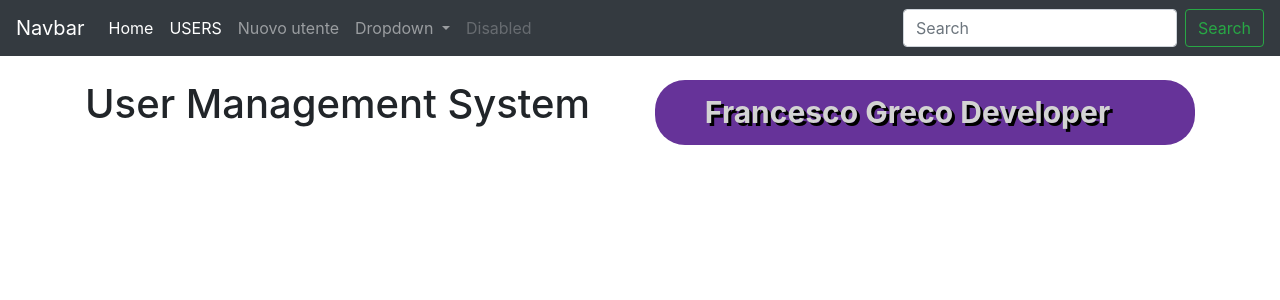
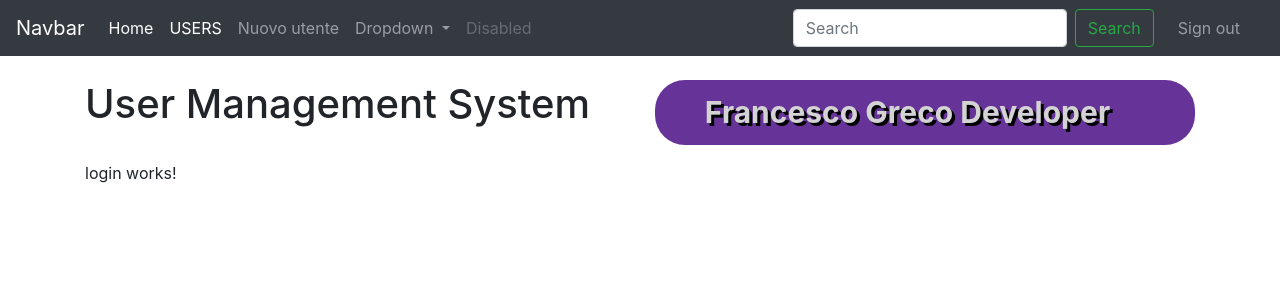
Before and after one commit to francescogreco-dev/corsoAngular, an Angular app: page /login in a window 1280 px wide. Before the commit this address led to /. Shown: the top 300 px of the page. Built offline with nearby package versions, Linux system fonts and the light colour scheme.

Commit message:
inizio infrastruttura di login

```diff
--- /dev/null
+++ b/src/app/login/login.component.html
@@ -0,0 +1 @@
+<p>login works!</p>
--- /dev/null
+++ b/src/app/login/login.component.ts
@@ -0,0 +1,15 @@
+import { Component, OnInit } from '@angular/core';
+
+@Component({
+  selector: 'app-login',
+  templateUrl: './login.component.html',
+  styleUrls: ['./login.component.css']
+})
+export class LoginComponent implements OnInit {
+
+  constructor() { }
+
+  ngOnInit(): void {
+  }
+
+}
--- a/src/app/nav/nav.component.html
+++ b/src/app/nav/nav.component.html
@@ -35,5 +35,13 @@
       <input class="form-control mr-sm-2" type="search" placeholder="Search" aria-label="Search">
       <button class="btn btn-outline-success my-2 my-sm-0" type="submit">Search</button>
     </form>
+    <ul class="navbar-nav px-3">
+      <li class="nav-item text-nowrap">
+        <a *ngIf="!isUserLOggedIn" class="nav-link" href="#">Sign in</a>
+      </li>
+      <li class="nav-item text-nowrap">
+        <a *ngIf="isUserLOggedIn" href="#" class="nav-link" (click)="logout($event)">Sign out</a>
+      </li>
+    </ul>
   </div>
 </nav>
--- a/src/app/nav/nav.component.ts
+++ b/src/app/nav/nav.component.ts
@@ -1,5 +1,8 @@
 import { Component, OnInit, EventEmitter, Output } from '@angular/core';
 import { User } from './../classes/User';
+import { AuthService } from '../services/auth.service';
+import { RouteGuardService } from '../route-guard.service';
+import { Router } from '@angular/router';
 
 @Component({
   selector: 'app-nav',
@@ -9,13 +12,22 @@ import { User } from './../classes/User';
 export class NavComponent implements OnInit {
 
   @Output() onNewUser = new EventEmitter();
-  constructor() { }
+  private isUserLOggedIn: boolean = false;
+  constructor(private auth: AuthService, private router: Router) { }
 
   ngOnInit(): void {
+    this.isUserLOggedIn = this.auth.isUserLoggedIn();
   }
 
   newUser() {
     this.onNewUser.emit()
   }
 
+  logout(e: Event){
+    e.preventDefault();
+    this.auth.logout();
+    this.isUserLOggedIn = false;
+    this.router.navigate(['login']);
+  }
+
 }
--- /dev/null
+++ b/src/app/route-guard.service.ts
@@ -0,0 +1,19 @@
+import { Injectable } from '@angular/core';
+import { ActivatedRouteSnapshot, CanActivate, RouterStateSnapshot, Router } from '@angular/router';
+import { AuthService } from './services/auth.service';
+
+@Injectable({
+  providedIn: 'root'
+})
+export class RouteGuardService implements CanActivate{
+
+  constructor(private router : Router, private auth : AuthService) { }
+
+  canActivate(route: ActivatedRouteSnapshot, state : RouterStateSnapshot){
+    if(this.auth.isUserLoggedIn()){
+      return true;
+    } else {
+      this.router.navigate(['login']);
+    }
+  }
+}
--- a/src/app/routing-module.module.ts
+++ b/src/app/routing-module.module.ts
@@ -4,6 +4,8 @@ import { RouterModule, Routes } from '@angular/router';
 import { UsersComponent } from './users/users.component';
 import { UserDetailComponent } from './user-detail/user-detail.component';
 import { UserDataComponent } from './user-data/user-data.component';
+import { RouteGuardService } from './route-guard.service';
+import { LoginComponent } from './login/login.component';
 
 const routes: Routes = [
   {
@@ -22,11 +24,16 @@ const routes: Routes = [
   },
   {
     path: 'users/:id/edit',
-    component: UserDetailComponent
+    component: UserDetailComponent,
+    canActivate: [RouteGuardService]
   },
   {
     path: 'users/:id',
     component: UserDataComponent
+  },
+  {
+    path: 'login',
+    component: LoginComponent
   }
 ]
 
@@ -38,6 +45,7 @@ const routes: Routes = [
   ],
   exports: [
     RouterModule
-  ]
+  ],
+  providers: [RouteGuardService]
 })
 export class RoutingModuleModule { }
--- /dev/null
+++ b/src/app/services/auth.service.ts
@@ -0,0 +1,27 @@
+import { Injectable } from '@angular/core';
+
+@Injectable({
+  providedIn: 'root'
+})
+export class AuthService {
+
+  private isUserLogged : boolean = true;
+
+  constructor() { }
+
+  isUserLoggedIn(){
+    return this.isUserLogged;
+  }
+
+  signIn(email : string, password: string){
+    return this.isUserLogged = true;
+  }
+
+  signUp(username: string, email : string, password: string){
+    return true;
+  }
+
+  logout(){
+    this.isUserLogged = false;
+  }
+}
```
Also changed, not shown: src/app/app.module.ts (+5 -2 lines), src/app/login/login.component.css (added), 1 other file (tests, documents, lock files or other folders). Lines whose indentation alone changed are shown as unchanged.
